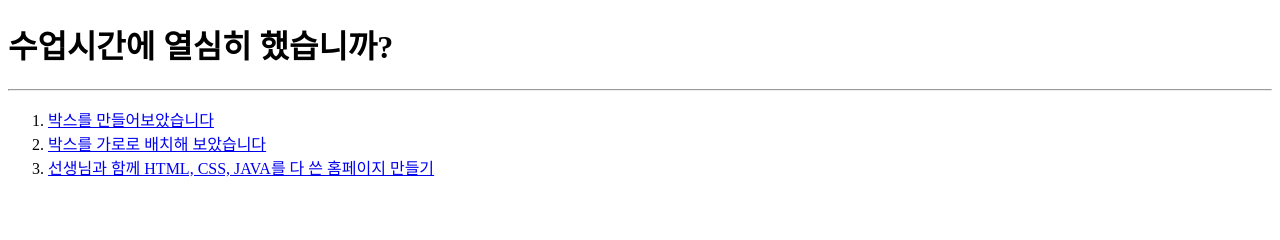
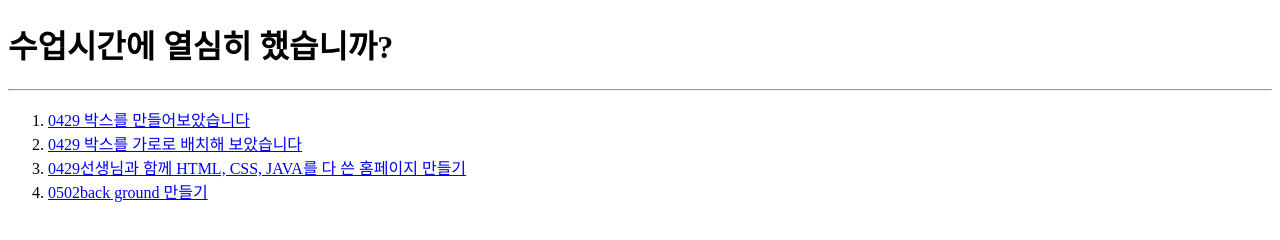
Before and after one commit to lysalad/lysalad.github.io, a plain HTML site: page index.html in a window 1280 px wide. Drawn offline with Linux system fonts and the light colour scheme.

Commit message:
Add files via upload

```diff
--- a/index.html
+++ b/index.html
@@ -15,15 +15,21 @@
 
     <ol>
         <li>
-            <a href="t01.html" target="_blank">박스를 만들어보았습니다</a>
+            <a href="t01.html" target="_blank"> 0429 박스를 만들어보았습니다</a>
         </li>
         <li>
-            <a href="t02.html" target="_blank">박스를 가로로 배치해 보았습니다</a>
+            <a href="t02.html" target="_blank"> 0429 박스를 가로로 배치해 보았습니다</a>
         </li>
         <li>
-            <a href="t03.html" target="_blank">선생님과 함께 HTML, CSS, JAVA를 다 쓴 홈페이지 만들기</a>
+            <a href="t03.html" target="_blank">0429선생님과 함께 HTML, CSS, JAVA를 다 쓴 홈페이지 만들기
+            </a>
+        </li>
+        <li>
+            <a href="t04.html" target="_blank">0502back ground 만들기
+            </a>
         </li>
 
+    </ol>
 </body>
 
 </html>
```
